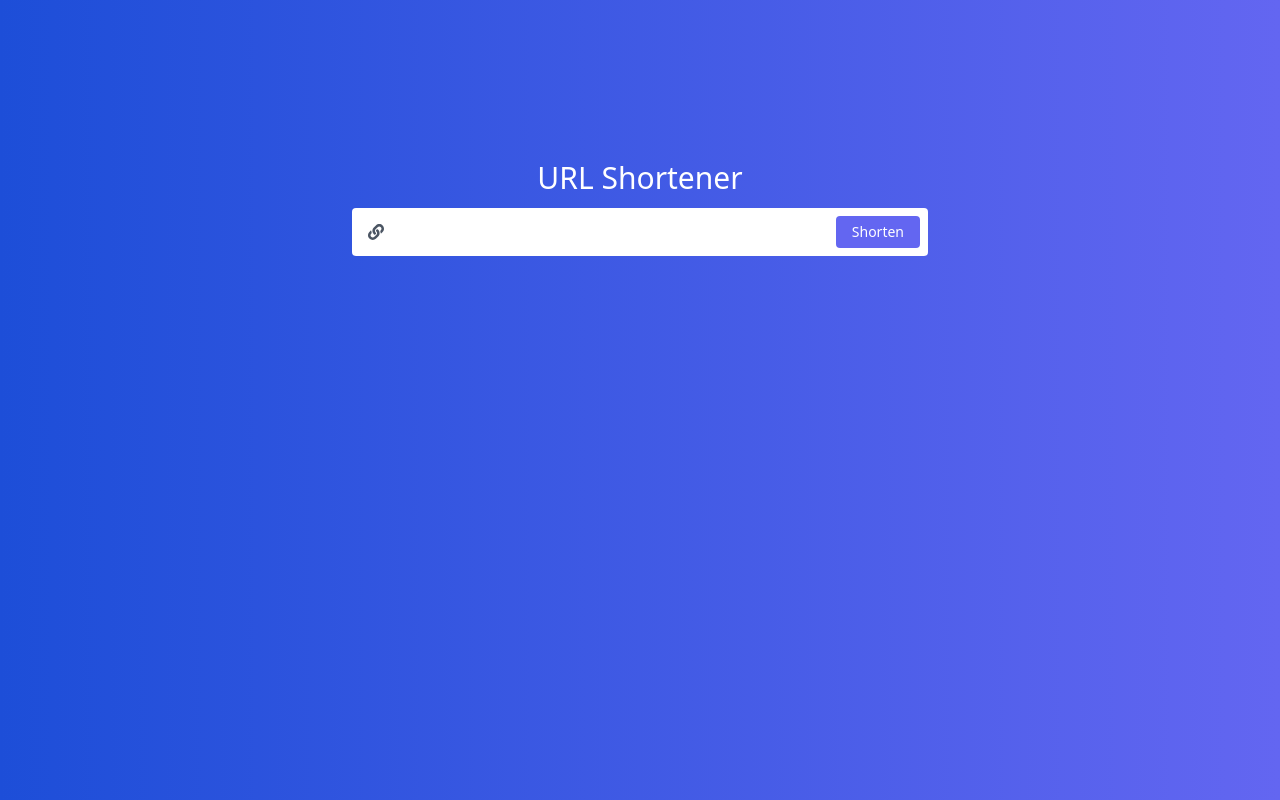
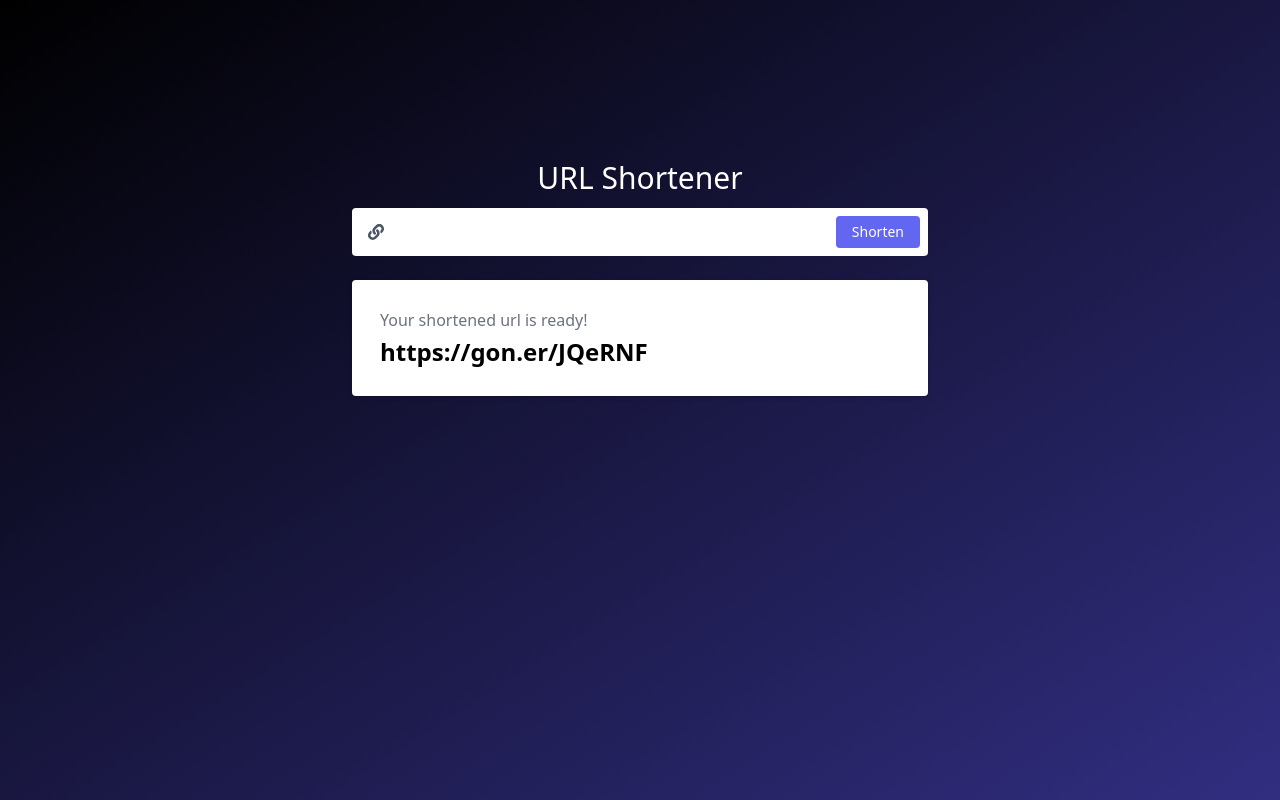
Before and after one commit to FajarAlnito/url-shortener, a Next.js app: page / in a window 1280 px wide. Built offline with nearby package versions, Linux system fonts and the light colour scheme.

Commit message:
add ui to show shortened url

```diff
--- a/app/page.tsx
+++ b/app/page.tsx
@@ -2,14 +2,34 @@ import { FaLink } from 'react-icons/fa'
 
 export default function Home() {
   return (
-    <div className='bg-gradient-to-r from-blue-700 to-indigo-500 min-h-screen max-h-screen'>
-      <div className='flex items-center justify-center flex-col'>
-        <h1 className='text-white font-medium text-center text-3xl mt-40'>URL Shortener</h1>
-        <div className='w-full'>
+    <div className="bg-gradient-to-br from-black to-indigo-900 min-h-screen max-h-screen">
+      <div className="flex items-center justify-center flex-col">
+        <h1 className="text-white font-medium text-center text-3xl mt-40">
+          URL Shortener
+        </h1>
+        <div className="w-full mb-6">
           <div className="relative max-w-xl mx-auto mt-3">
-            <FaLink className='text-gray-600 ml-4 absolute left-0 top-1/2 transform -translate-y-1/2' />
-            <input type="text" className="inline-block w-full max-w-xl py-3 pl-10 pr-24 text-gray-600 rounded hover:ring hover:ring-indigo-500 focus:ring focus:ring-indigo-500 focus:border focus:border-none focus:outline-none transition" />
-            <button className='absolute right-0 mr-2 bg-indigo-500 text-white px-4 py-1.5 top-1/2 transform -translate-y-1/2 rounded text-sm'>Shorten</button>
+            <FaLink className="text-gray-600 ml-4 absolute left-0 top-1/2 transform -translate-y-1/2" />
+            <input
+              type="text"
+              className="inline-block w-full max-w-xl py-3 pl-10 pr-24 text-gray-600 rounded hover:ring hover:ring-indigo-500 focus:ring focus:ring-indigo-500 focus:border focus:border-none focus:outline-none transition"
+            />
+            <button className="absolute right-0 mr-2 bg-indigo-500 text-white px-4 py-1.5 top-1/2 transform -translate-y-1/2 rounded text-sm">
+              Shorten
+            </button>
+          </div>
+        </div>
+        <div className="bg-white drop-shadow shadow p-7 rounded w-full max-w-xl">
+          <p className="font-medium text-base mb-1 text-gray-500">
+            Your shortened url is ready!
+          </p>
+          <div className="flex justify-between items-end">
+            <a
+              href="https://gon.er/JQeRNF"
+              className="font-semibold text-2xl hover:underline"
+            >
+              https://gon.er/JQeRNF
+            </a>
           </div>
         </div>
       </div>
--- a/package.json
+++ b/package.json
@@ -26,6 +26,7 @@
     "eslint": "^8.34.0",
     "eslint-config-next": "13.2.1",
     "eslint-plugin-prettier": "^4.2.1",
-    "eslint-plugin-react": "^7.32.2"
+    "eslint-plugin-react": "^7.32.2",
+    "prettier": "^2.8.4"
   }
 }
```
